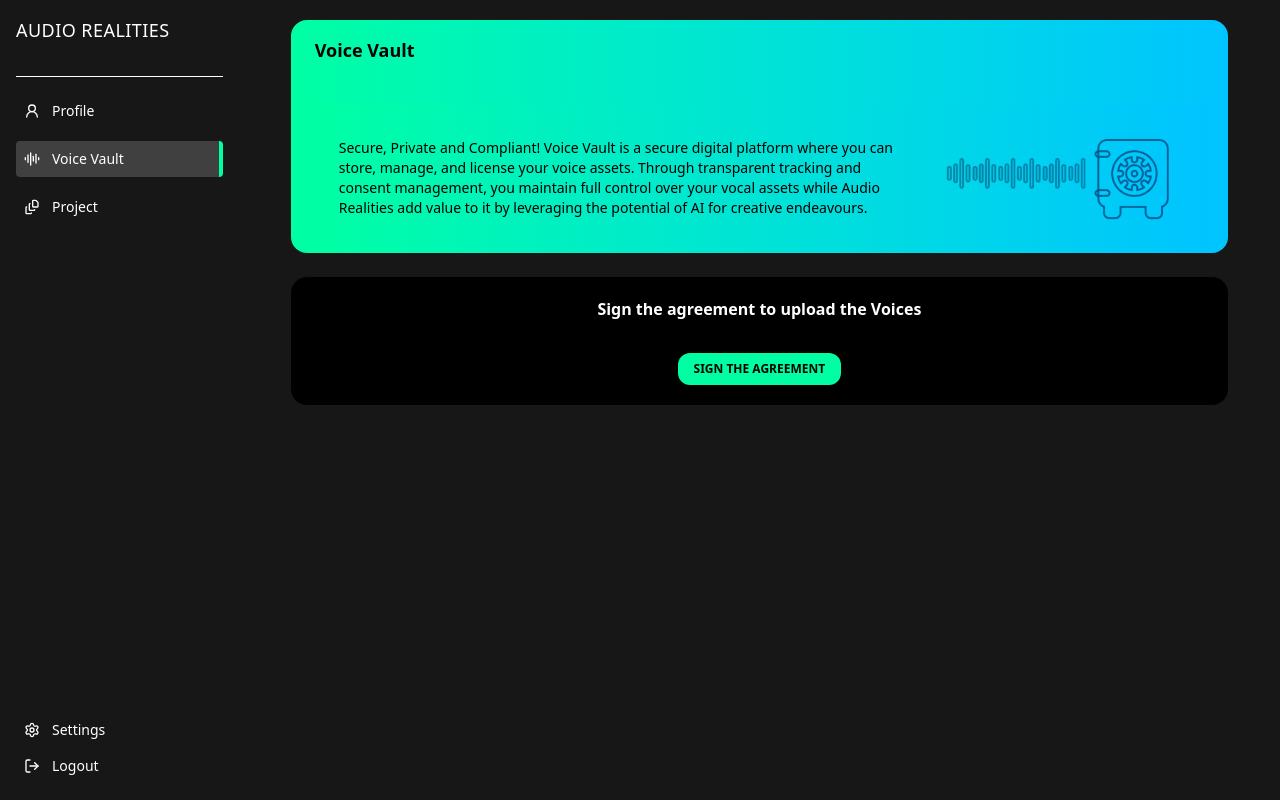
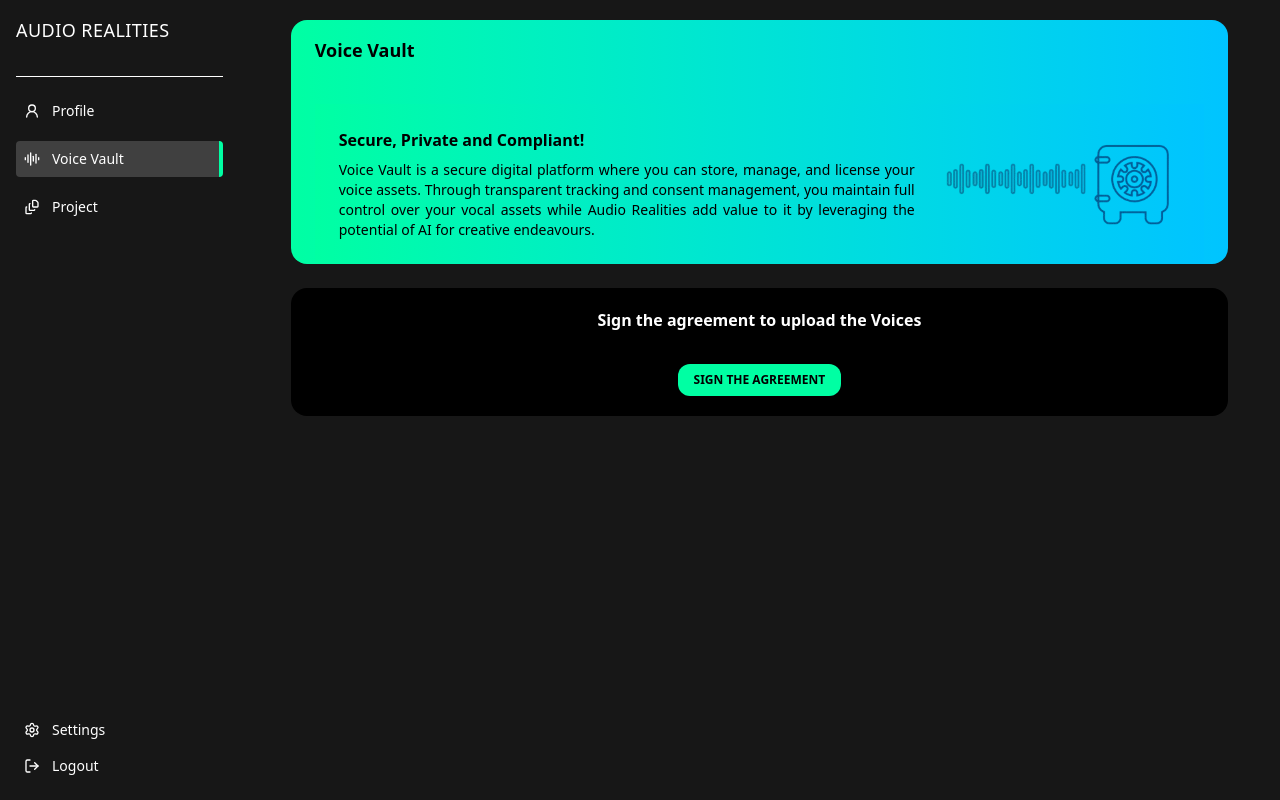
Before and after one commit to pranojtp/AR_Dashboard, a React (Vite) app in the folder User_dashboard/: page /userdashboard/voicevault in a window 1280 px wide. Built offline with nearby package versions, Linux system fonts and the light colour scheme.

Commit message:
updated on 05-11-2025 7:00

```diff
--- a/User_dashboard/src/components/voicevault/Headercard.tsx
+++ b/User_dashboard/src/components/voicevault/Headercard.tsx
@@ -34,9 +34,9 @@ const Headercard = () => {
                 {/* 🔹 Header Card */}
                 <div className="bg-gradient-to-r from-[#00FFA3] to-[#00C4FF] p-6 flex flex-row md:flex-row justify-between items-center gap-5 mx-6 mt-6 h-1/2">
                     {/* Left Section - Text */}
-                    <div>
-                        <p className="max-w-xl text-sm text-black">
-                            Secure, Private and Compliant!
+                    <div className="flex flex-col gap-2">
+                        <p className="font-semibold text-black">Secure, Private and Compliant!</p>
+                        <p className="max-w-xl text-sm text-black text-justify">
                             Voice Vault is a secure digital platform where you can store, manage, and license your voice assets. Through transparent tracking and consent management, you maintain full control over your vocal assets while Audio Realities add value to it by leveraging the potential of AI for creative endeavours.
                         </p>
                     </div>
```
